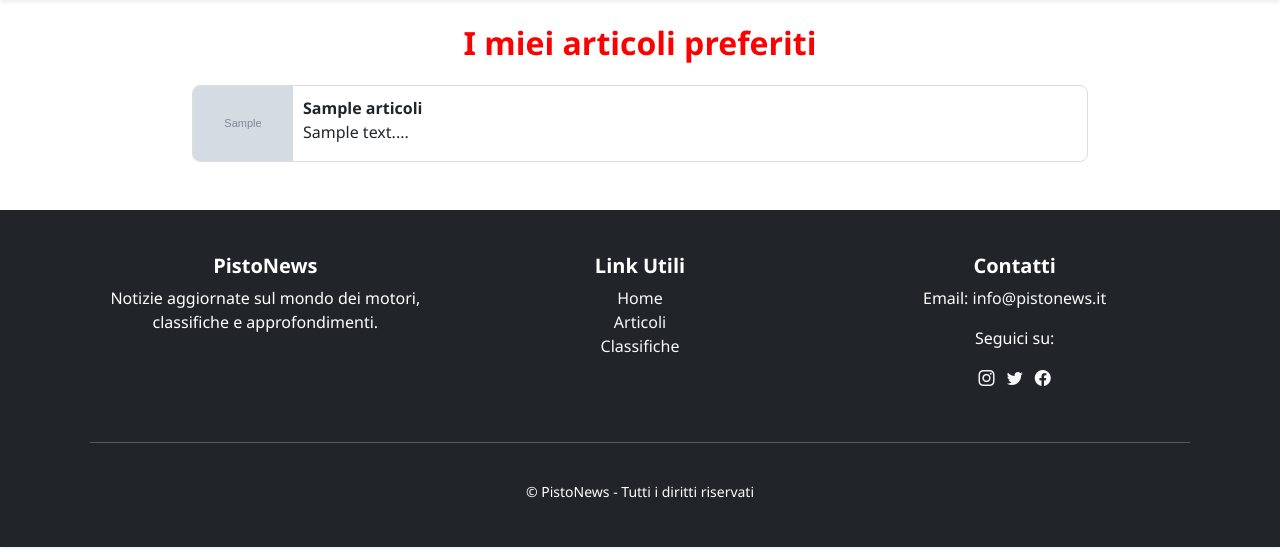
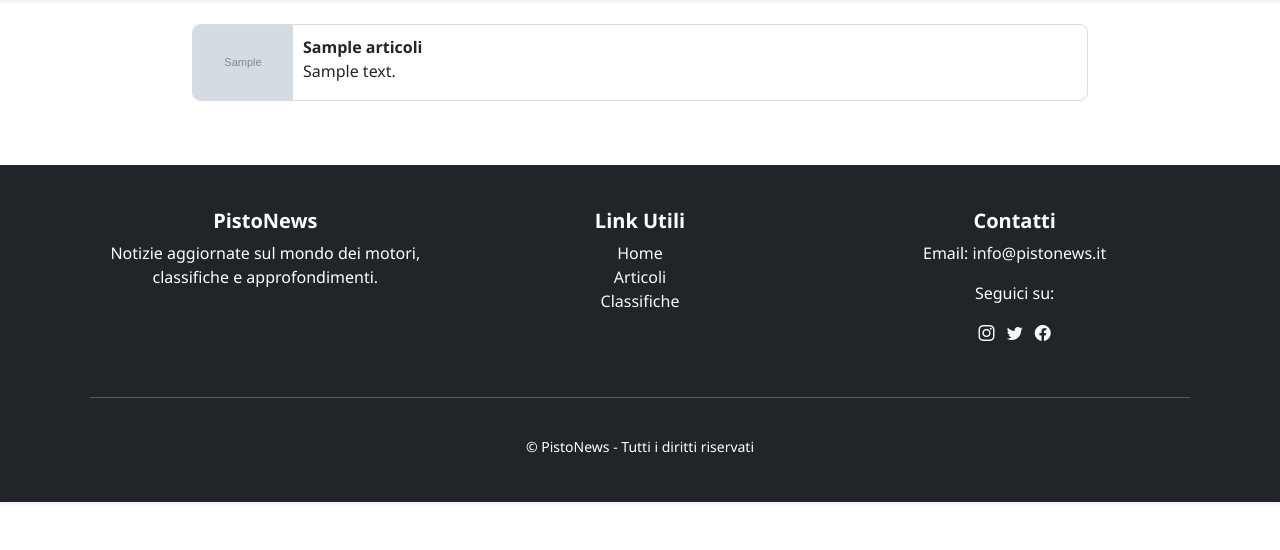
Before and after one commit to DavideCirelli/pistonews, a Flask app: page /articoli/preferiti in a window 1280 px wide. Shown: the part 250-800 px from the top of the page. Run offline with Flask 3, Linux system fonts and the light colour scheme; the visitor is signed in with stand-in values (Sample User, id 1); tables that the repository leaves empty hold one stand-in row (values such as "Sample post"); grey boxes marked "Sample" are stand-in pictures.

Commit message:
Update list.html

```diff
--- a/templates/articoli/list.html
+++ b/templates/articoli/list.html
@@ -107,33 +107,65 @@
         </div>
     </div>
     {% else %}
+    {% endif %}
     {% if articoli is defined %}
     <div style="display: flex; flex-direction: column; align-items: center;">
-        <div class="older-news" style="width: 70%;">
-            <h2 style="text-align: center"><strong>I miei articoli preferiti</strong></h2>
+
+        <!-- Versione DESKTOP -->
+        <div class="older-news d-none d-lg-block" style="width: 70%;">
             {% if articoli %}
             {% for articolo in articoli %}
             <a href="{{ url_for('dettaglio_articolo', articolo_url=articolo.url) }}">
-                <div class="news-item-list">
+                <div class="news-item-list" style="margin-bottom: 1rem">
                     <div class="img">
                         <img src="{{ url_for('static', filename='uploads/' ~ articolo.image_filename) }}">
                     </div>
                     <div class="text">
-                        <strong>{{ articolo.title }}</strong><br>
-                        {{ articolo.content[:220] }}...
+                        <div class="title title-limit">
+                            <strong>{{ articolo.title }}</strong>
+                        </div>
+                        <div class="list-text-limit">
+                            {{ articolo.content }}
+                        </div>
                     </div>
                 </div>
             </a>
             {% endfor %}
             {% else %}
-            <p style="text-align: center">Non hai ancora aggiunto articoli ai preferiti.</p>
+            <div class="text-center mt-4">
+                <h5>Non hai ancora aggiunto articoli ai preferiti.</h5>
+            </div>
             {% endif %}
         </div>
+
+        <!-- Versione MOBILE -->
+        <div class="col-12 d-lg-none">
+            <div class="recent-news d-grid gap-3" style="padding: 20px;">
+                {% if articoli %}
+                {% for articolo in articoli %}
+                <a href="{{ url_for('dettaglio_articolo', articolo_url=articolo.url) }}">
+                    <div class="recent-news-item d-flex flex-column">
+                        <div class="img-box">
+                            <img src="{{ url_for('static', filename='uploads/' ~ articolo.image_filename) }}"
+                                class="img-fluid">
+                        </div>
+                        <div class="text mt-2 text-limit-recent">
+                            <div class="title title-limit"><strong>{{ articolo.title }}</strong></div>
+                            {{ articolo.content }}
+                        </div>
+                    </div>
+                </a>
+                {% endfor %}
+                {% else %}
+                <div class="text-center mt-4">
+                    <h5>Non hai ancora aggiunto articoli ai preferiti.</h5>
+                </div>
+                {% endif %}
+            </div>
+        </div>
+
     </div>
     {% endif %}
-    {% endif %}
-
-
 
 
     <footer class="py-4 mt-5 shadow-sm">
```
